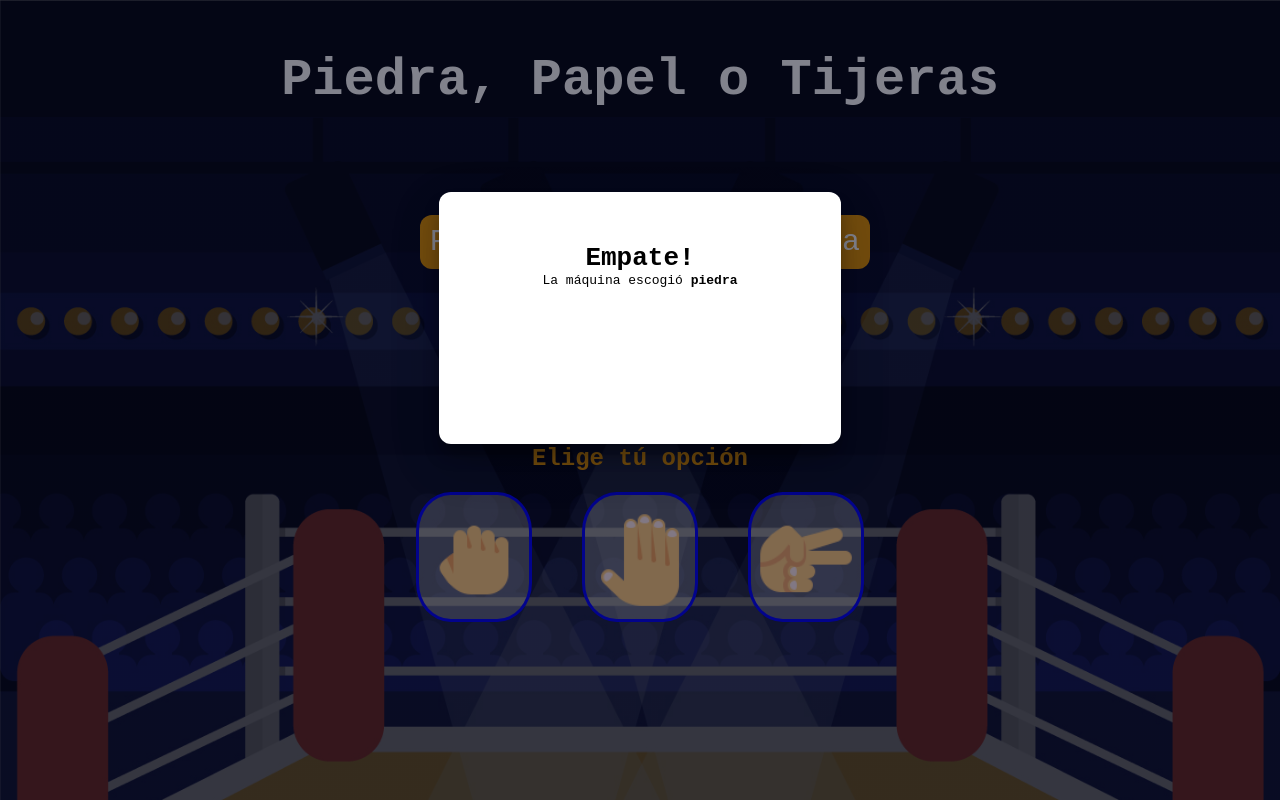
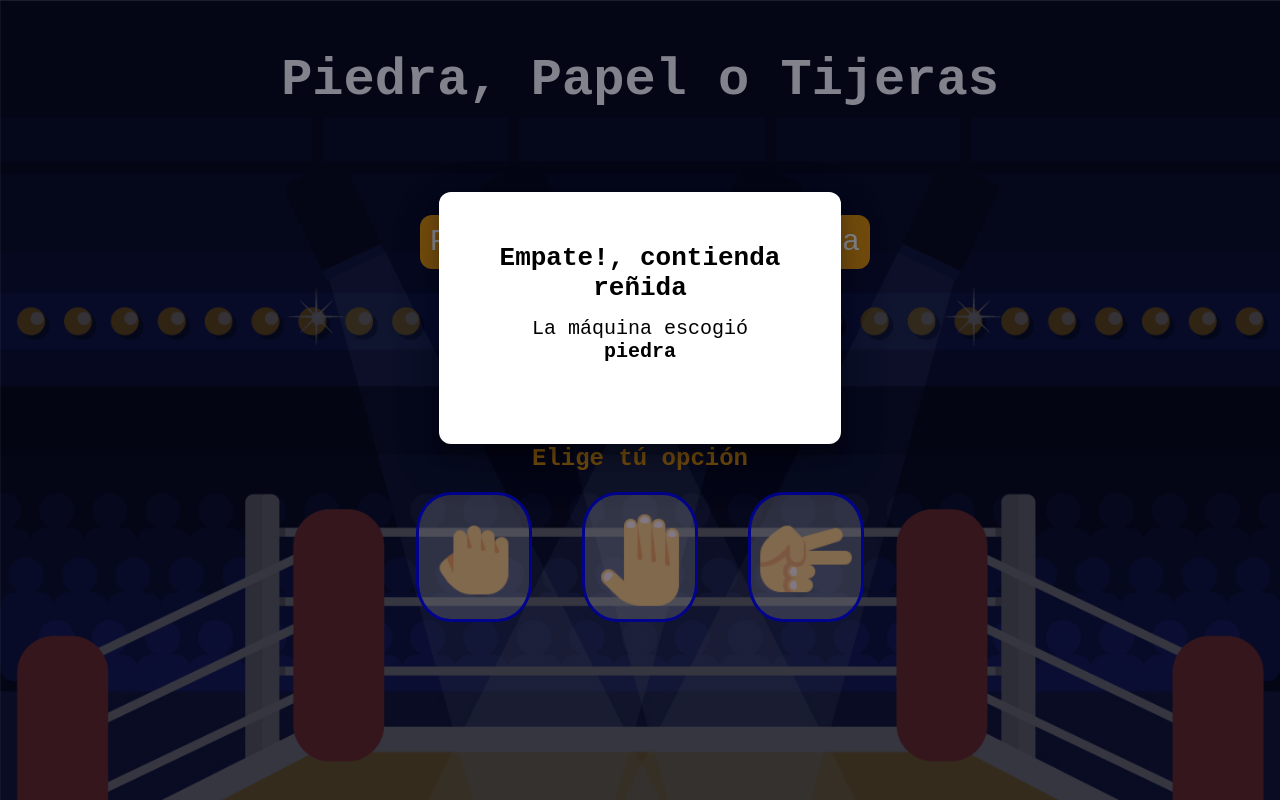
Before and after one commit to adriansotoh/piedra-papel-tijeras, a plain HTML site: page html/index.html in a window 1280 px wide. Both pictures are taken after a click on the picture 474 px from the left and 559 px from the top of the page. Drawn offline with Linux system fonts and the light colour scheme.

Commit message:
Mejora de estilos de los mensajes

```diff
--- a/css/estilos.css
+++ b/css/estilos.css
@@ -153,8 +153,9 @@ main {
   font-size: 40px;
 }
 
-.modal-content p {
-  font-size: 18px;
+#modal p {
+  margin-top: 14px;
+  font-size: 20px;
 }
 
 #button-container {
--- a/js/index.js
+++ b/js/index.js
@@ -18,7 +18,7 @@ function victoria(machine) {
   playerScore++;
   playerInputScore.innerHTML = playerScore;
   machineInputScore.innerHTML = machineScore;
-  result.innerHTML = `<h1 class="text-win">Ganaste!</h1> <p>La máquina escogió <strong>${machine}</strong></p>`;
+  result.innerHTML = `<h1 class="text-win">Tú ganaste c:!</h1> <p>La máquina escogió <strong>${machine}</strong></p>`;
   modal.style.display = "block";
 }
 
@@ -26,14 +26,14 @@ function derrota(machine) {
   machineScore++;
   playerInputScore.innerHTML = playerScore;
   machineInputScore.innerHTML = machineScore;
-  result.innerHTML = `<h1 class="text-lose">Perdiste!</h1> <p>La máquina escogió <strong>${machine}</strong></p>`;
+  result.innerHTML = `<h1 class="text-lose">Tú perdiste :c!</h1> <p>La máquina escogió <strong>${machine}</strong></p>`;
   modal.style.display = "block";
 }
 
 function empate(machine) {
   playerInputScore.innerHTML = playerScore;
   machineInputScore.innerHTML = machineScore;
-  result.innerHTML = `<h1 class="text-draw">Empate!</h1> <p>La máquina escogió <strong>${machine}</strong></p>`;
+  result.innerHTML = `<h1 class="text-draw">Empate!, contienda reñida</h1> <p>La máquina escogió <strong>${machine}</strong></p>`;
   modal.style.display = "block";
 }
 
```
